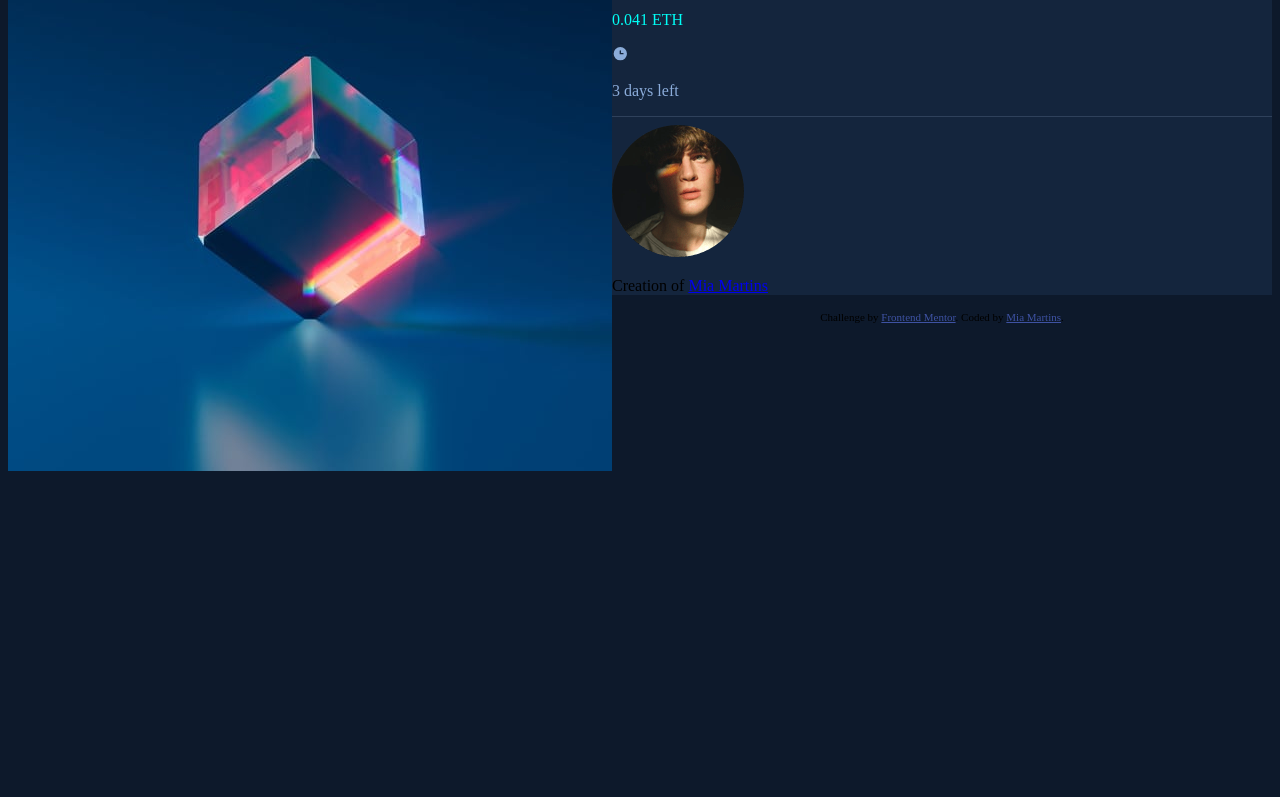
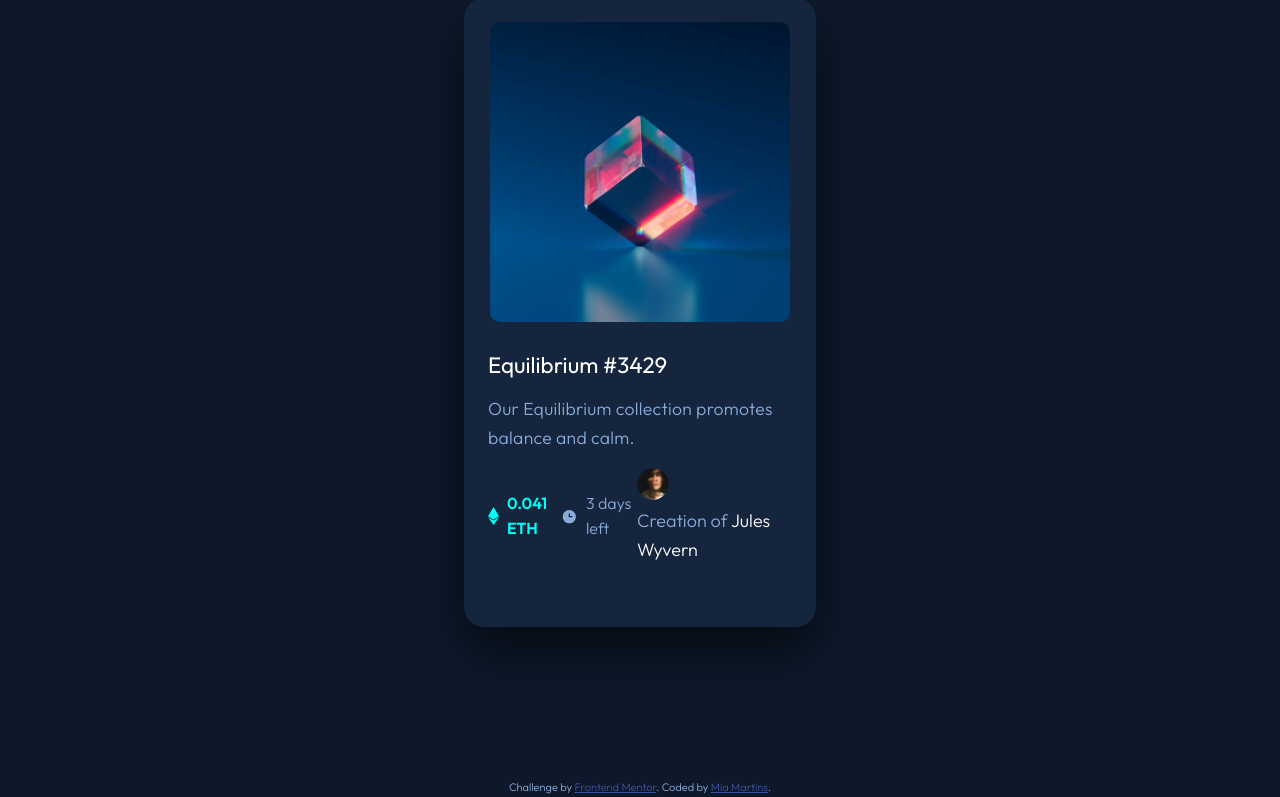
Before and after one commit to mmartins0/NFT-Preview-Card---Frontend-Mentor, a plain HTML site: page index.html in a window 1280 px wide. Shown: the part 154-951 px from the top of the page. Before the commit the page ends 800 px from the top, so only its background shows below. Drawn offline with Linux system fonts and the light colour scheme.

Commit message:
Following changes

```diff
--- a/css/styles.css
+++ b/css/styles.css
@@ -1,62 +1,175 @@
-@media screen and (max-width: 540px) {
-    .view {
-        width: 375px;
-    }
-}
-@media screen and (max-width: 1280px) {
-    .view {
-        width: 1440px;
-    }
+/* COLORS
+  --bg-main: hsl(217, 54%, 11%);
+  --bg-card: hsl(216, 50%, 16%);
+  --colour-blue: hsl(215, 51%, 70%);
+  --colour-cyan: hsl(178, 100%, 50%);
+  --colour-white: hsl(0, 0%, 100%);
+  --line-colour: hsl(215, 32%, 27%);
+*/
+
+/* FULL PAGE */
+* {
+  margin: 0;
+  padding: 0;
+  box-sizing: border-box;
 }
 
-body{
+body {
   background-color: hsl(217, 54%, 11%);
-
-}
-h1{
-  color: hsl(0, 0%, 100%);
-}
-h1 a:hover{
-  color: hsl(178, 100%, 50%);
-}
-hr{
-  border-style: solid none none;
-  color: hsl(215, 32%, 27%);
-}
-.card{
-
-  background-color: hsl(216, 50%, 16%);
-
+  font-family: 'Outfit', sans-serif;
+  color: hsl(215, 51%, 70%);
+  font-weight: 300;
+  line-height: 1.6;
 }
 
-.imageBox {
-  position: relative;
-  float: left;
+h1 {
+  color: hsl(0, 0%, 100%);
+  margin: 1.6rem 0 0.75rem;
+  font-size: 1.4rem;
+  font-weight: 400;
 }
 
-.imageBox .hoverImgBox {
-  position: absolute;
-  display: none;
-
+h1:hover {
+  color: hsl(178, 100%, 50%);
+  cursor: pointer;
 }
 
-.imageBox:hover .hoverImgBox {
+p {
+  font-size: 18px;
+}
+
+/* CARD DETAILS */
+
+.card {
+  width: min(87.5%, 22rem);
+  margin: 9.5rem auto;
+  border-radius: 20px;
+  padding: 1.5rem 1.5rem 2.5rem;
+  box-shadow: 0 1.5rem 3.5rem rgba(0, 0, 0, 0.6);
+  background-color: hsl(216, 50%, 16%);
+}
+
+.image-box {
+  position: relative;
+  margin: 0 auto;
+  width: 100%;
+  max-width: 300px;
+}
+
+.main-image {
+  display: block;
+  max-width: 300px;
+  width: 100%;
+  height: auto;
+  border-radius: 10px;
+}
+
+.overlay-image-box {
+  position: absolute;
+  top: 0;
+  bottom: 0;
+  left: 0;
+  right: 0;
+  height: 100%;
+  width: 100%;
+  opacity: 0;
+  background-color: hsl(178, 100%, 50%);
+  border-radius: 10px;
+}
+
+.view-icon {
+  position: absolute;
+  top: 50%;
+  left: 50%;
+  transform: translate(-50%, -50%);
+  text-align: center;
+  display: none;
+}
+
+.image-box:hover .overlay-image-box {
+  opacity: 0.5;
+  cursor: pointer;
+}
+
+.image-box:hover .overlay-image-box + .view-icon {
   display: block;
 }
 
-.price{
+/* TEXT */
+.description {
+  font-size: 1.1rem;
+  letter-spacing: 0.015em;
+  margin-bottom: 1rem;
+  font-weight: 300;
+}
+
+.eth-info {
+  display: flex;
+  justify-content: space-between;
+  margin: 1rem 0 1.4rem;
+}
+
+.info {
+  display: flex;
+  align-items: center;
+}
+
+.eth-icon, .time-icon {
+  margin-right: 0.5rem;
+}
+.price {
   color: hsl(178, 100%, 50%);
+  font-weight: 600;
 }
-.time{
+
+.time {
   color: hsl(215, 51%, 70%);
 }
 
-.name{
+/* CREATOR DETAILS */
+.creator-info {
+  display: flex;
+  border-top: 1px solid ;
+  padding-top: 1rem;
+  align-items: center;
+}
+
+.avatar {
+  border: 1px solid var(--colour-white);
+  border-radius: 50%;
+  width: 2rem;
+  height: auto;
+  margin-right: 1rem;
+}
+
+.creator-text {
+  font-weight: 300;
+}
+
+.creator-name {
+  color: var(--colour-white);
+}
+
+.title:hover,
+.creator-name:hover {
+  color: var(--colour-cyan);
+  cursor: pointer;
+}
+
+.creation-name {
   color: hsl(0, 0%, 100%);
 }
-.name hover:hover{
+
+.creation-name:hover {
   color: hsl(178, 100%, 50%);
+  cursor: pointer;
 }
-.attribution { font-size: 11px; text-align: center; }
 
-.attribution a { color: hsl(228, 45%, 44%); }
+.attribution {
+  font-size: 11px;
+  text-align: center;
+}
+
+.attribution a {
+  color: hsl(228, 45%, 44%);
+}
--- a/index.html
+++ b/index.html
@@ -1,5 +1,6 @@
 <!DOCTYPE html>
 <html lang="en">
+
 <head>
   <meta charset="UTF-8">
   <meta name="viewport" content="width=device-width, initial-scale=1.0"> <!-- displays site properly based on user's device -->
@@ -11,33 +12,36 @@
   <title>Frontend Mentor | NFT preview card component</title>
 
 </head>
+
 <body>
-<div class="card">
-  <div class="imageBox">
-    <div class="imageInn">
-      <img src="images/image-equilibrium.jpg" alt="nft">
-    </div>
-    <div class="hoverImgBox">
-    <img src="images/icon-view.svg" alt="hoverview">
-    </div>
-
-  </div>
-  <h1><a class="hoverh1" href="#">  Equilibrium #3429</a></h1>
-
-  <h2>  Our Equilibrium collection promotes balance and calm.</h2>
-<img src="images/icon-ethereum.svg" alt="eth-icon">
-  <p class="price">0.041 ETH</p>
-<img src="images/icon-clock.svg" alt="time-icon">
-  <p class="time">3 days left</p>
-  <hr>
-  <img src="images/image-avatar.png" alt="avatar-icon">
-  <p class="creation">Creation of <span><a class="hover" href="#">Mia Martins</a></span></p>
-</div>
-
-
-  <div class="attribution">
+  <main>
+    <div class="card">
+      <div class="image-box">
+        <img class="main-image" src="images/image-equilibrium.jpg" alt="nft">
+        <div class="overlay-image-box"></div>
+          <img class="view-icon" src="images/icon-view.svg" alt="view-icon">
+        </div>
+      <div class="text-container">
+        <h1>Equilibrium #3429</h1>
+        <p class="description"> Our Equilibrium collection promotes balance and calm.</p>
+        <div class="eth-info">
+          <div class="info">
+            <img class="eth-icon" src="images/icon-ethereum.svg" alt="ETH-icon"><span class="price">0.041 ETH</span>
+          </div>
+          <div class="info">
+            <img class="time-icon" src="images/icon-clock.svg" alt="time-icon"><span class="time">3 days left</span>
+          </div>
+          <div class="creation-info">
+            <img class="avatar" src="images/image-avatar.png" alt="avatar-icon">
+            <p class="creation-text">Creation of <span class="creation-name">Jules Wyvern</span></p>
+          </div>
+        </div>
+      </div>
+  </main>
+  <footer class="attribution">
     Challenge by <a href="https://www.frontendmentor.io?ref=challenge" target="_blank">Frontend Mentor</a>.
     Coded by <a href="https://github.com/mmartins0">Mia Martins</a>.
-  </div>
+  </footer>
 </body>
+
 </html>
```
